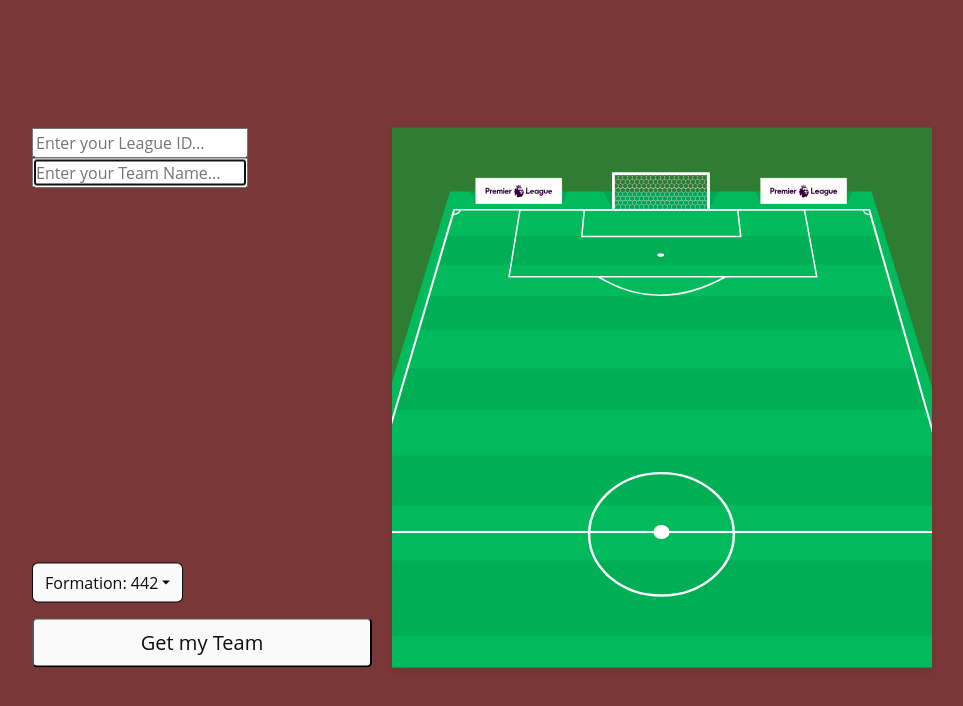
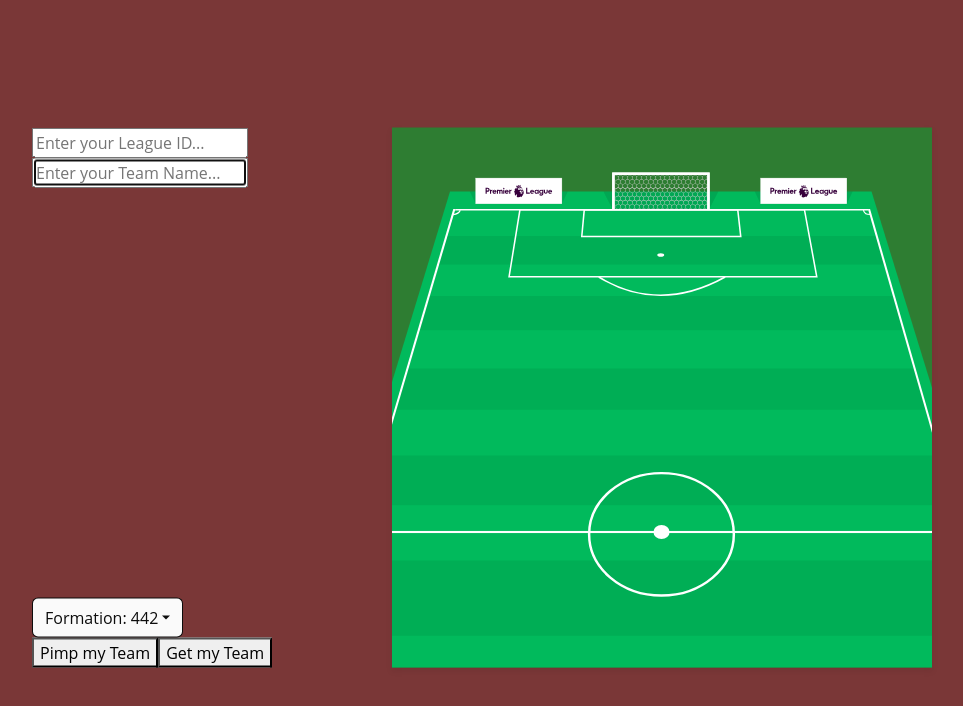
Before and after one commit to jrandj/FPL-draft-picker, a React (Create React App) app in the folder ui/: page / in a window 1280 px wide. Shown: the top 706 px of the page, without its empty margins (158-1121 px from the left). Built offline with nearby package versions, Linux system fonts and the light colour scheme; the HTML template or start-up script is replaced by a standard one.

Commit message:
Parametrise formations

```diff
--- a/ui/src/App.js
+++ b/ui/src/App.js
@@ -15,6 +15,7 @@ export default class App extends React.Component {
       teamName: "",
       teamID: "",
       formation: "442",
+      formations: ["343", "352", "532", "541", "433", "442", "451"],
     };
   }
 
@@ -30,6 +31,11 @@ export default class App extends React.Component {
     this.setState({ formation: newFormation }, () => {
       this.addPlayersToFormation();
     });
+  };
+
+  findBestFormationOnLoad = () => {
+    // iterate through formations and find total ICT index of selected players
+    // set the formation with the highest score as the selected formation
   };
 
   addPlayersToFormation = () => {
@@ -133,6 +139,7 @@ export default class App extends React.Component {
             setFormation={this.setFormation}
             getPlayers={this.getPlayers}
             formation={this.state.formation}
+            formations={this.state.formations}
           />
         </div>
         <Pitch players={this.state.players} />
--- a/ui/src/components/Settings.js
+++ b/ui/src/components/Settings.js
@@ -54,15 +54,14 @@ export default class Settings extends React.Component {
             onSelect={onSetFormation}
             title={`Formation: ${this.props.formation}`}
           >
-            <Dropdown.Item eventKey="343">3-4-3</Dropdown.Item>
-            <Dropdown.Item eventKey="352">3-5-2</Dropdown.Item>
-            <Dropdown.Item eventKey="532">5-3-2</Dropdown.Item>
-            <Dropdown.Item eventKey="541">5-4-1</Dropdown.Item>
-            <Dropdown.Item eventKey="433">4-3-3</Dropdown.Item>
-            <Dropdown.Item eventKey="442">4-4-2</Dropdown.Item>
-            <Dropdown.Item eventKey="451">4-5-1</Dropdown.Item>
+            {this.props.formations.map((e) => (
+              <Dropdown.Item eventKey={e}>{e}</Dropdown.Item>
+            ))}
           </DropdownButton>
-          <button className="CTA" onClick={onGetMyTeam}>
+          <button className="PimpMyTeam" onClick={onGetMyTeam}>
+            Pimp my Team
+          </button>
+          <button className="GetMyTeam" onClick={onGetMyTeam}>
             Get my Team
           </button>
         </div>
```
